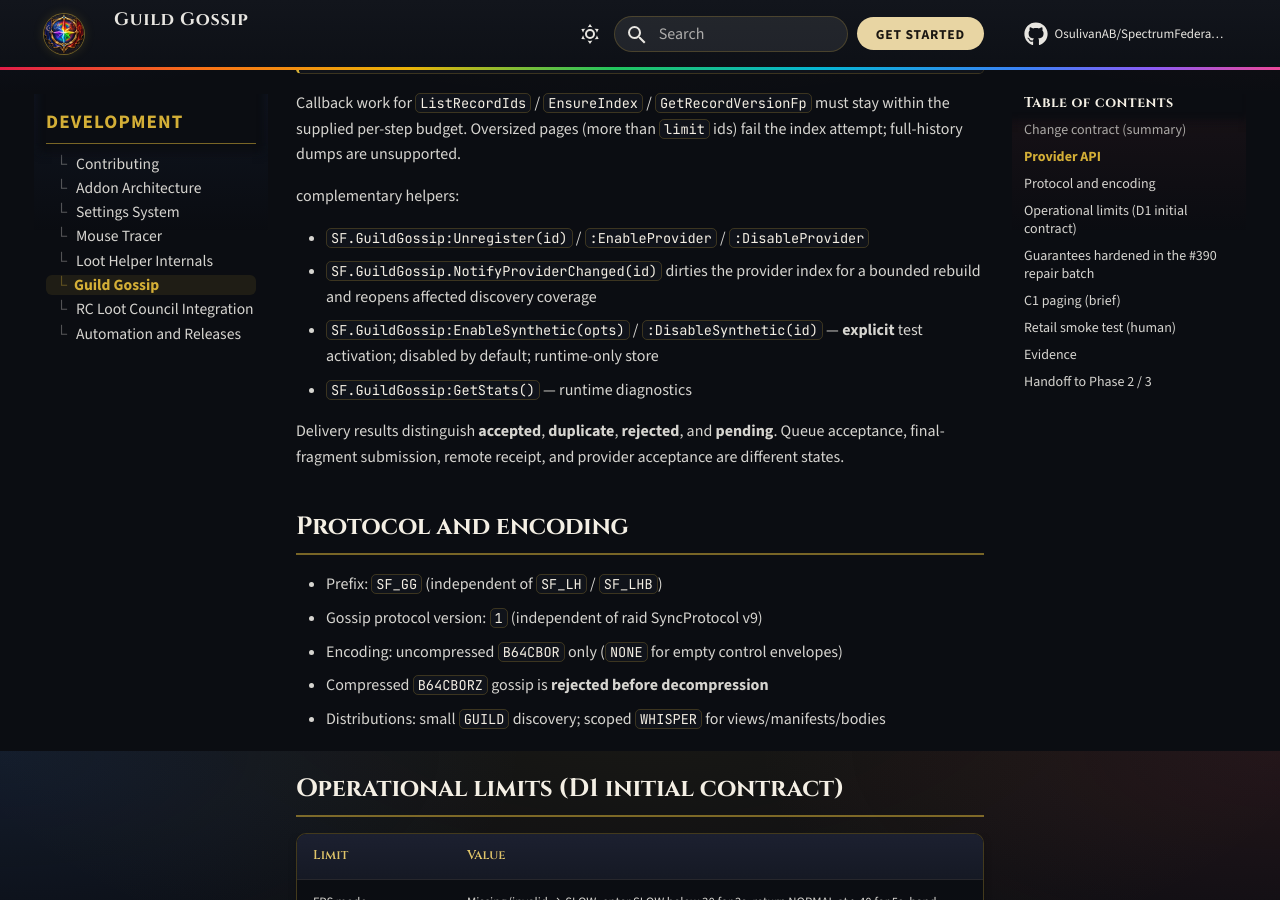
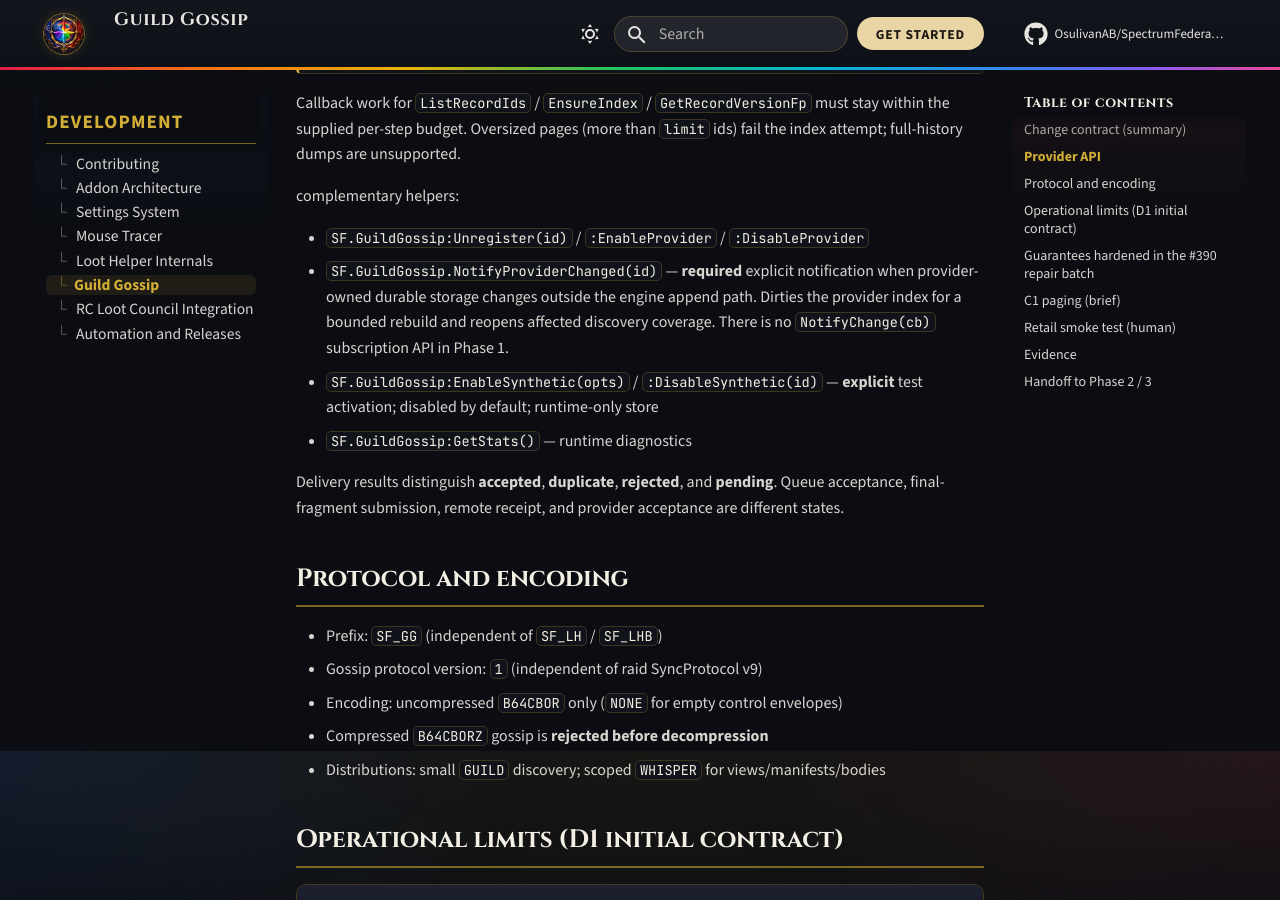
Before and after one commit to OsulivanAB/SpectrumFederation, an MkDocs documentation site: the page built from docs/development/guild-gossip/index.md, in a window 1280 px wide and 900 px high, scrolled down 1949 px. Built offline with MkDocs 1.6.1 and Material for MkDocs 9.7.7, drawn with Linux system fonts in a browser that asks for light colours; comment, search, counter and statistics services are not loaded; some of the changed text lies outside the part shown.

Commit message:
Harden gossip export filters, follow-up, and discovery incarnation.
Abort IsRecordExportable errors via the error handler and peer serve cooldown
without publishing incomplete views; keep busy-ACK initiate backoff from
deadlocking reverse pulls. Consume dirtyFollowUp without re-dirtying through
an independent inPull, document NotifyProviderChanged as the only change path,
recompute activeExchange from remaining pulls, and include compact per-load
source incarnation in discovery fingerprints (F74–F78).

Co-authored-by: Anthony <OsulivanAB@users.noreply.github.com>

```diff
--- a/docs/development/guild-gossip/index.md
+++ b/docs/development/guild-gossip/index.md
@@ -71,7 +71,7 @@ Callback work for `ListRecordIds` / `EnsureIndex` / `GetRecordVersionFp` must st
  complementary helpers:
 
 - `SF.GuildGossip:Unregister(id)` / `:EnableProvider` / `:DisableProvider`
-- `SF.GuildGossip.NotifyProviderChanged(id)` dirties the provider index for a bounded rebuild and reopens affected discovery coverage
+- `SF.GuildGossip.NotifyProviderChanged(id)` — **required** explicit notification when provider-owned durable storage changes outside the engine append path. Dirties the provider index for a bounded rebuild and reopens affected discovery coverage. There is no `NotifyChange(cb)` subscription API in Phase 1.
 - `SF.GuildGossip:EnableSynthetic(opts)` / `:DisableSynthetic(id)` — **explicit** test activation; disabled by default; runtime-only store
 - `SF.GuildGossip:GetStats()` — runtime diagnostics
 
```
Also changed, not shown: other parts of docs/development/guild-gossip/index.md (+1 -1 lines), SpectrumFederation/modules/GuildGossip/AGENTS.md (+2 -2 lines), 4 other files.
